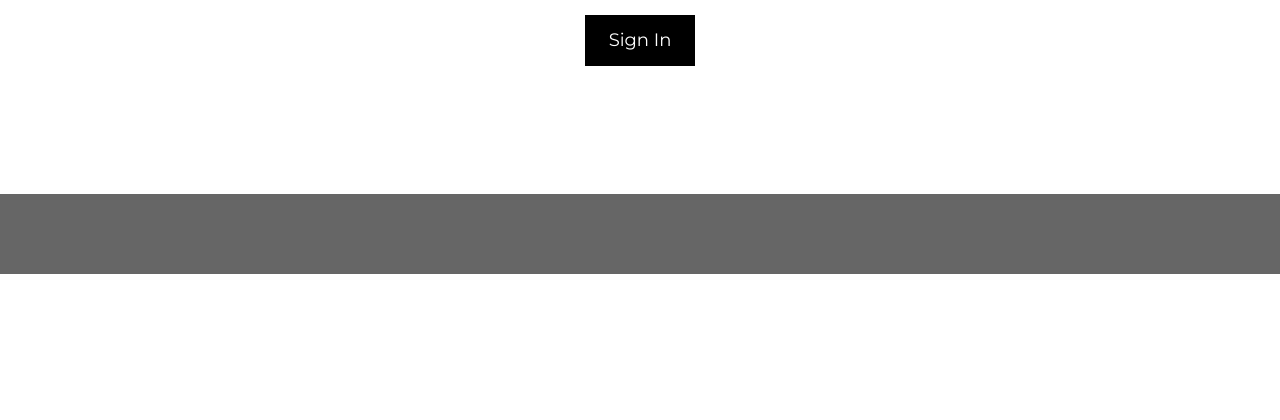
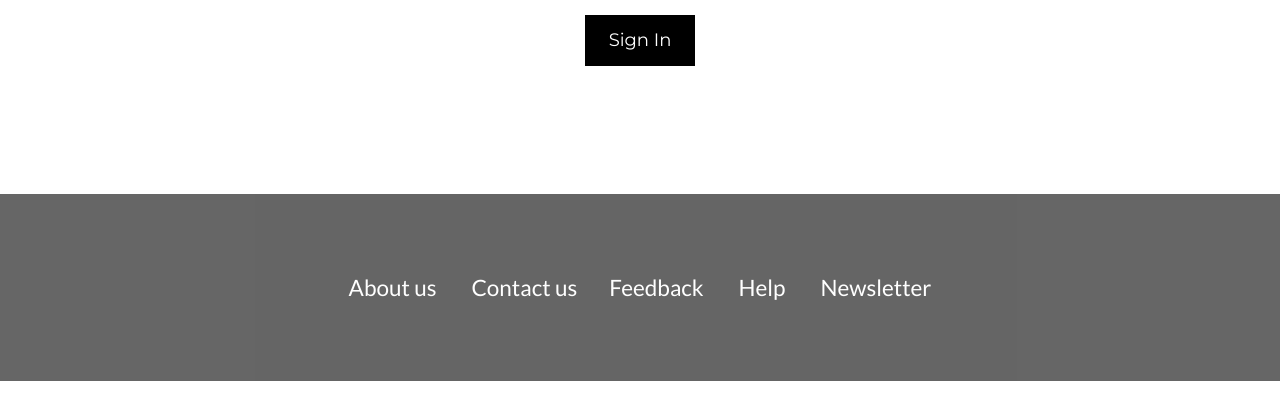
Before and after one commit to niddhhii/deFraud, a PHP site: page / in a window 1280 px wide. Shown: the part 352-772 px from the top of the page. Run offline with PHP 8.4, Linux system fonts and the light colour scheme; some libraries are stand-ins or nearby versions.

Commit message:
Index edited

```diff
--- a/index.php
+++ b/index.php
@@ -145,15 +145,17 @@
     </div>
 </div>
 
-<div class="w3-container w3-black w3-center w3-opacity w3-padding-32">
-    <h1 class="w3-margin w3-xlarge"></h1>
-    <h1 class="w3-margin w3-xlarge"></h1>
+<div class="w3-container w3-black w3-center w3-opacity w3-padding-64 w3-margin-bottom">
+    <h4 class="w3-margin  w3-show-inline-block">About us</h4>
+    <h4 class="w3-margin  w3-show-inline-block">Contact us</h>
+    <h4 class="w3-margin  w3-show-inline-block">Feedback</h4>
+    <h4 class="w3-margin  w3-show-inline-block">Help</h4>
+    <h4 class="w3-margin  w3-show-inline-block">Newsletter</h4>
+
+
 </div>
 
-<!-- Footer -->
-<footer class="w3-container w3-padding-64 w3-center w3-opacity">
 
-</footer>
 
 <script>
     // Used to toggle the menu on small screens when clicking on the menu button
```
